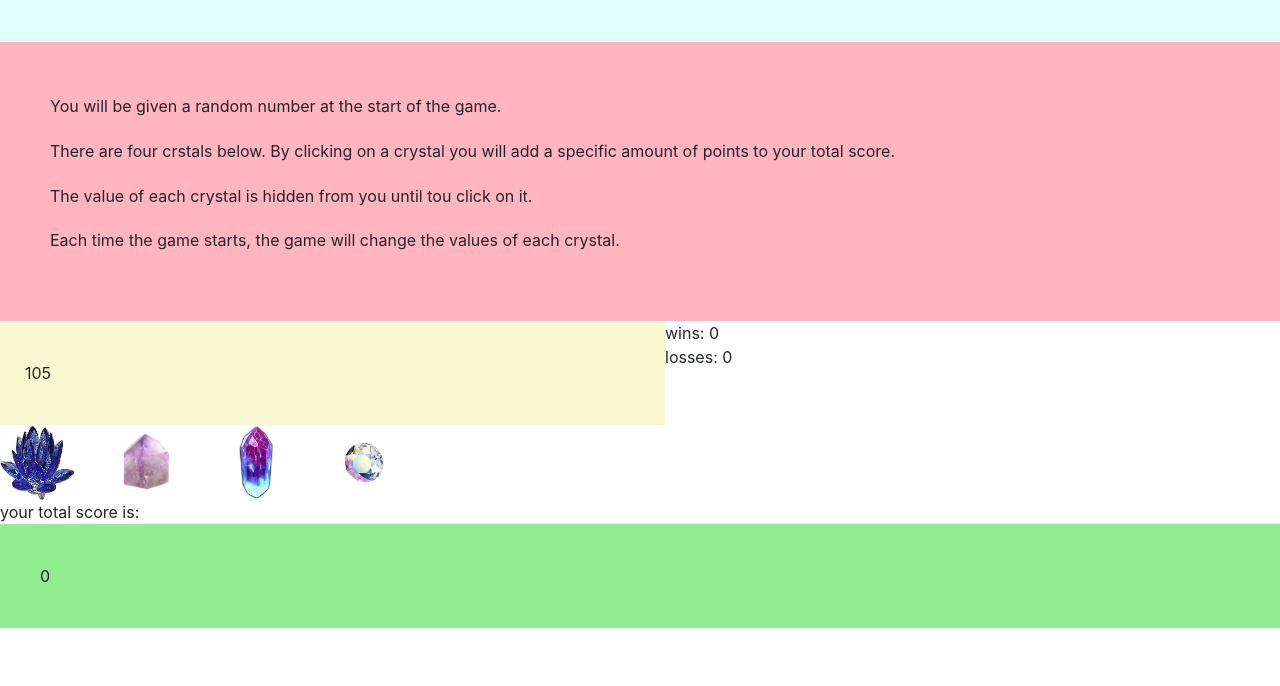
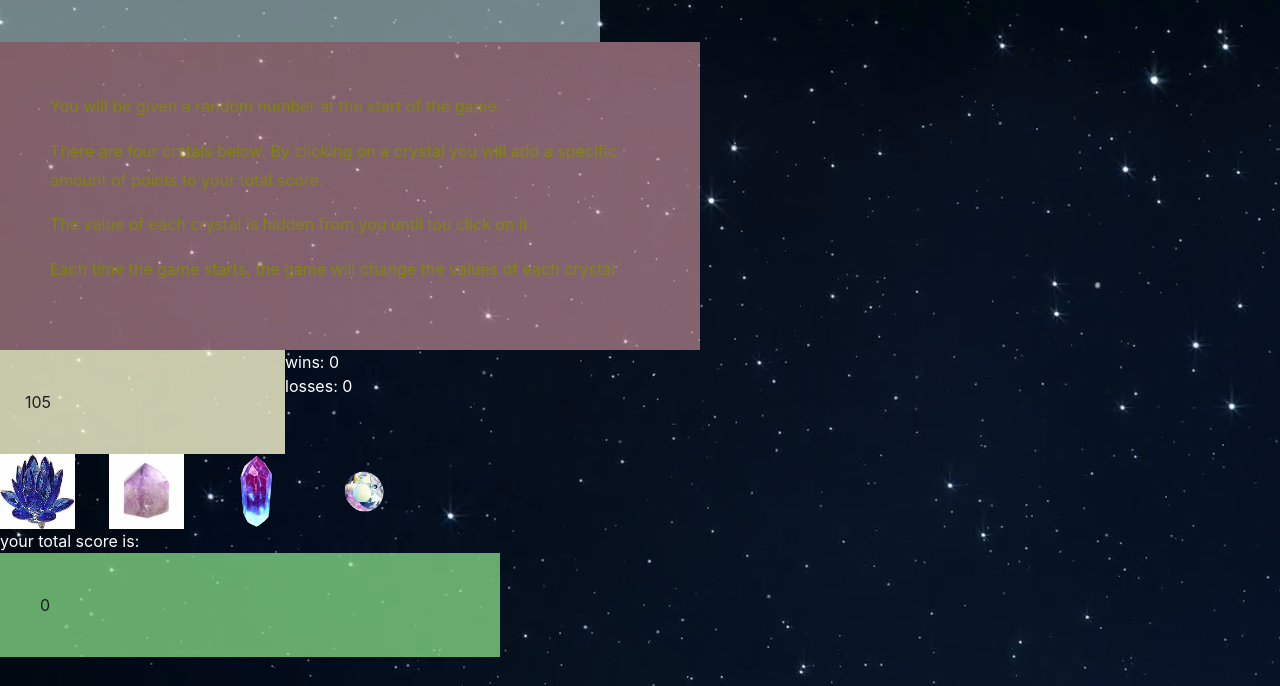
Before and after one commit to kevinspies/crystal-game, a plain HTML site: page index.html in a window 1280 px wide. Shown: the part 114-800 px from the top of the page. Drawn offline with nearby package versions, Linux system fonts and the light colour scheme.

Commit message:
added col space background, rezied the containers so it looks way better, threw some opacity changes in there for even better looks

```diff
--- a/assets/css/style.css
+++ b/assets/css/style.css
@@ -1,26 +1,43 @@
-#winlossbox{
-    padding: 30px;
-    background-color: lightblue;
-    width: 50px;
+
+#winbox{
+    color: white;
+}
+#lossbox{
+    color: white;
+}
+#totalbox{
+    color:white;
 }
 #scorebox{
  padding: 40px;
  background-color: lightgreen;
+ opacity: .7;
+ max-width: 500px;
 }
 #instructionsbox{
     background-color: lightpink;
     line-height: 1.8;
     padding: 50px;
+    opacity: .5;
+    color: yellow;
+    max-width: 700px;
 }
 #titlebox{
     padding: 50px;
     background-color: lightcyan;
+    opacity: .5;
+    max-width: 600px;
 }
 #randnumbox{
     padding: 40px;
     background-color: lightgoldenrodyellow;
+    opacity: .8;
+    max-width: 300px;
 }
 img{
     max-width: 75px;
     max-height: 75px;
 }
+body {
+ background-image: url("../images/space.jpg");
+}
```
Also changed, not shown: assets/images/space.jpg (added).
